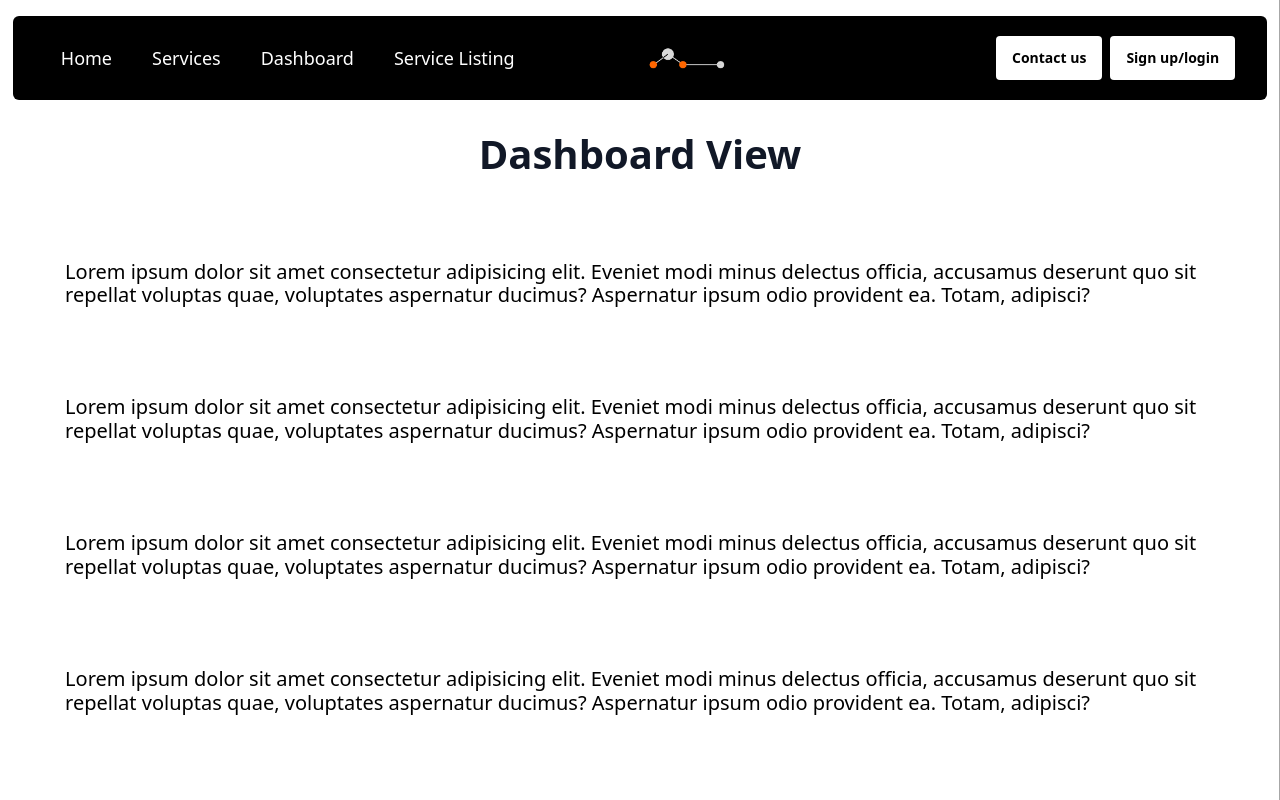
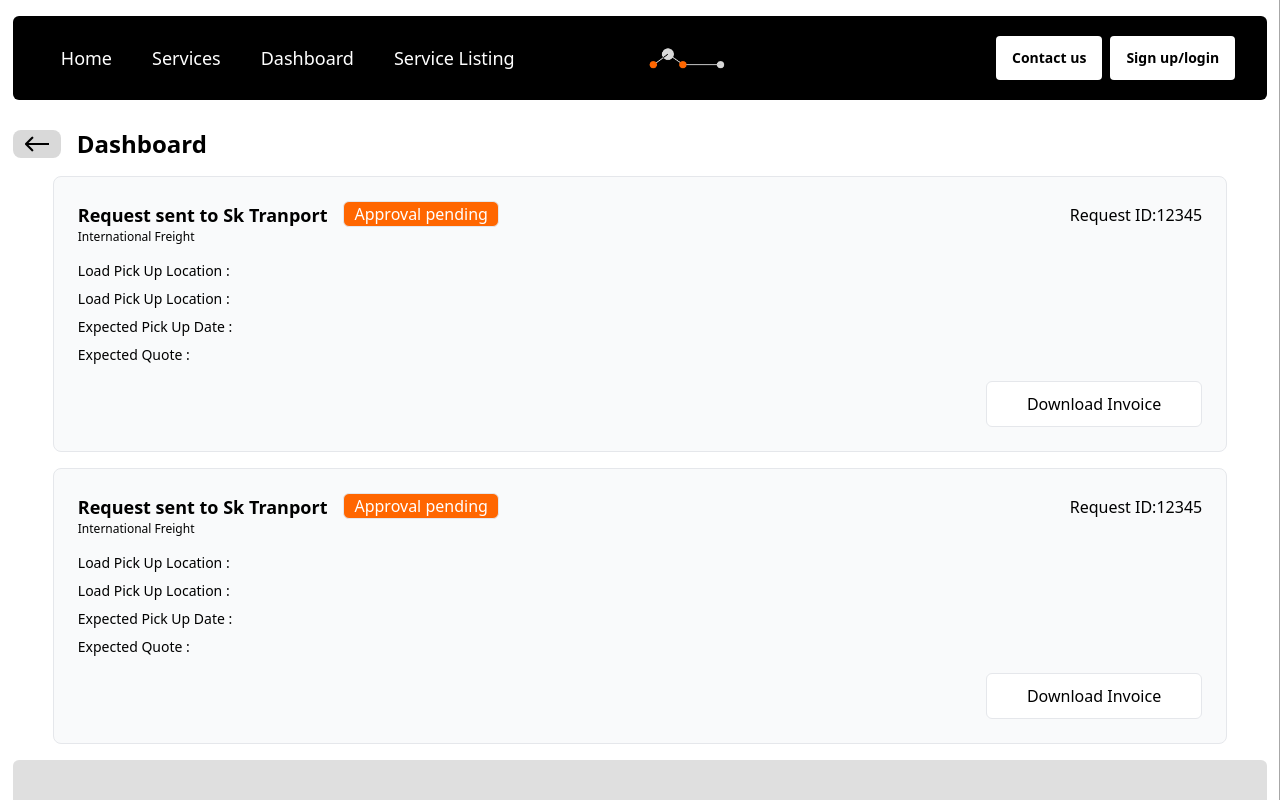
Before and after one commit to Logbiz-Private-Lilmited/LogbizFB, a React (Vite) app: page /dashboard in a window 1280 px wide. Shown: the top 800 px of the page. Built offline with nearby package versions, Linux system fonts and the light colour scheme.

Commit message:
added Dashboard,privateRoute,

```diff
--- a/src/App.jsx
+++ b/src/App.jsx
@@ -3,7 +3,7 @@ import "../src/index.css";
 import { Navbar } from "./components/Navbar/Navbar";
 import { HomeView } from "./views/HomeView";
 import { ServicesView } from "./views/ServicesView";
-import { DashboardView } from "./views/DashboardView";
+import DashboardView from "./views/DashboardView";
 import { ServicesListingView } from "./views/ServicesListingView";
 import { ContactView } from "./views/ContactView";
 import Signup from "./components/Signup/Signup";
@@ -46,6 +46,7 @@ import {
 
 import TruckDetails from "./components/ServicePages/ServiceDetails/truckdetails";
 import WarehouseDetails from "./components/ServicePages/ServiceDetails/WarehouseDetails/warehouseDetails";
+import PrivateRoute from "./components/PrivateRoute";
 
 function App() {
   const location = useLocation();
@@ -64,7 +65,17 @@ function App() {
           <Route path="/home" element={<Navigate to="/" />} />
           <Route path="/" element={<HomeView />} />
           <Route path="/services" element={<ServicesView />} />
-          <Route path="/dashboard" element={<DashboardView />} />
+
+          <Route
+            path="/dashboard"
+            element={
+              // private hides if not logged in
+              <PrivateRoute>
+                <DashboardView />
+              </PrivateRoute>
+            }
+          />
+
           <Route path="/services-listing" element={<ServicesListingView />} />
           <Route path="/contact" element={<ContactView />} />
           <Route path="/signup" element={<Signup />} />
--- /dev/null
+++ b/src/components/Dashboard/DashboardComp.jsx
@@ -0,0 +1,48 @@
+import React from "react";
+
+const DashboardComp = ({
+  serviceName, //this is a company name where the request is sent
+  requestId,
+  status, //status of the application ex:Approval pending
+  loadPickUpLocatoin,
+  loadDropUpLocatoin,
+  expectedPickUpDate,
+  expectedQuote,
+  freightType, // International or domestic
+}) => {
+  return (
+    <div className="flex flex-col border rounded-lg md:p-6 md:mx-10 mx-2 p-4 md:gap-4 gap-2 bg-gray-50">
+      <div className="flex justify-between md:flex-row flex-col">
+        <div className="flex md:gap-4 items-start md:flex-row flex-col">
+          <div className="text-lg font-semibold flex flex-col">
+            Request sent to {serviceName}
+            <span className="text-xs font-normal">{freightType} Freight</span>
+          </div>{" "}
+          <span className="border w-fit h-fit bg-customOrange text-white md:px-2.5 px-2 rounded-md md:text-base text-xs font-thin line-clamp-1">
+            {status}
+          </span>
+        </div>{" "}
+        <span>Request ID:{requestId}</span>
+      </div>
+      <div className="flex gap-2 flex-col">
+        <div className="text-sm">
+          Load Pick Up Location : {loadPickUpLocatoin}{" "}
+        </div>
+        <div className="text-sm">
+          Load Pick Up Location : {loadDropUpLocatoin}
+        </div>
+        <div className="text-sm">
+          Expected Pick Up Date : {expectedPickUpDate}
+        </div>
+        <div className="text-sm"> Expected Quote : {expectedQuote}</div>
+      </div>
+      <div className="w-full flex justify-end">
+        <button className="border p-2 px-10 rounded-md bg-white">
+          Download Invoice
+        </button>
+      </div>
+    </div>
+  );
+};
+
+export default DashboardComp;
--- a/src/components/HeroSection/AnimatedStats.jsx
+++ b/src/components/HeroSection/AnimatedStats.jsx
@@ -12,7 +12,7 @@ const AnimatedStats = () => {
         logistics needs
       </div>
 
-      <div className="w-full lg:w-1/3 h-fit lg:absolute lg:top-1/2 lg:right-4 transform translate-y-3 lg:-translate-y-1/2">
+      <div className="w-full lg:w-1/3 h-fit lg:absolute lg:top-1/2 lg:right-24 transform translate-y-3 lg:-translate-y-1/2">
         <Animation />
       </div>
     </div>
--- /dev/null
+++ b/src/components/PrivateRoute.jsx
@@ -0,0 +1,9 @@
+import React from "react";
+import { Navigate } from "react-router-dom";
+
+const PrivateRoute = ({ children }) => {
+  const isAuthenticated = true;
+  return isAuthenticated ? children : <Navigate to="/signup" />;
+};
+
+export default PrivateRoute;
--- a/src/views/DashboardView.jsx
+++ b/src/views/DashboardView.jsx
@@ -1,17 +1,28 @@
-export const DashboardView = () => {
+import React from "react";
+import BackButton from "../components/BackButtonModule/BackButton";
+import DashboardComp from "../components/Dashboard/DashboardComp";
+
+const DashboardView = () => {
   return (
-    <div className='w-11/12 mx-auto'>
-      <h1 className='font-bold text-center mb-16'>Dashboard View</h1>
+    <section className="py-4 space-y-4">
+      <div className="flex items-center md:gap-4 gap-2">
+        <BackButton /> <span className="text-2xl font-bold">Dashboard</span>
+      </div>
 
-      <section className='flex flex-col gap-20'>
-        <p>Lorem ipsum dolor sit amet consectetur adipisicing elit. Eveniet modi minus delectus officia, accusamus deserunt quo sit repellat voluptas quae, voluptates aspernatur ducimus? Aspernatur ipsum odio provident ea. Totam, adipisci?</p>
-        <p>Lorem ipsum dolor sit amet consectetur adipisicing elit. Eveniet modi minus delectus officia, accusamus deserunt quo sit repellat voluptas quae, voluptates aspernatur ducimus? Aspernatur ipsum odio provident ea. Totam, adipisci?</p>
-        <p>Lorem ipsum dolor sit amet consectetur adipisicing elit. Eveniet modi minus delectus officia, accusamus deserunt quo sit repellat voluptas quae, voluptates aspernatur ducimus? Aspernatur ipsum odio provident ea. Totam, adipisci?</p>
-        <p>Lorem ipsum dolor sit amet consectetur adipisicing elit. Eveniet modi minus delectus officia, accusamus deserunt quo sit repellat voluptas quae, voluptates aspernatur ducimus? Aspernatur ipsum odio provident ea. Totam, adipisci?</p>
-        <p>Lorem ipsum dolor sit amet consectetur adipisicing elit. Eveniet modi minus delectus officia, accusamus deserunt quo sit repellat voluptas quae, voluptates aspernatur ducimus? Aspernatur ipsum odio provident ea. Totam, adipisci?</p>
-        <p>Lorem ipsum dolor sit amet consectetur adipisicing elit. Eveniet modi minus delectus officia, accusamus deserunt quo sit repellat voluptas quae, voluptates aspernatur ducimus? Aspernatur ipsum odio provident ea. Totam, adipisci?</p>
-        <p>Lorem ipsum dolor sit amet consectetur adipisicing elit. Eveniet modi minus delectus officia, accusamus deserunt quo sit repellat voluptas quae, voluptates aspernatur ducimus? Aspernatur ipsum odio provident ea. Totam, adipisci?</p>
-      </section>
-    </div>
-  )
-}
+      <DashboardComp
+        serviceName={"Sk Tranport"}
+        requestId={12345}
+        status={"Approval pending"}
+        freightType={"International"}
+      />
+      <DashboardComp
+        serviceName={"Sk Tranport"}
+        requestId={12345}
+        status={"Approval pending"}
+        freightType={"International"}
+      />
+    </section>
+  );
+};
+
+export default DashboardView;
--- a/src/views/HomeView.jsx
+++ b/src/views/HomeView.jsx
@@ -12,7 +12,7 @@ import LogoWithLines from "../components/Homeview/LogoLine";
 
 export const HomeView = () => {
   return (
-    <div className="mx-auto">
+    <div className="mx-auto overflow-x-hidden">
       <section className="flex flex-col h-fit justify-between w-full mb-10 bg-[#D9D9D9] rounded-xl p-6 gap-8 md:gap-16 relative">
         <AnimatedStats />
         <Stats />
```
